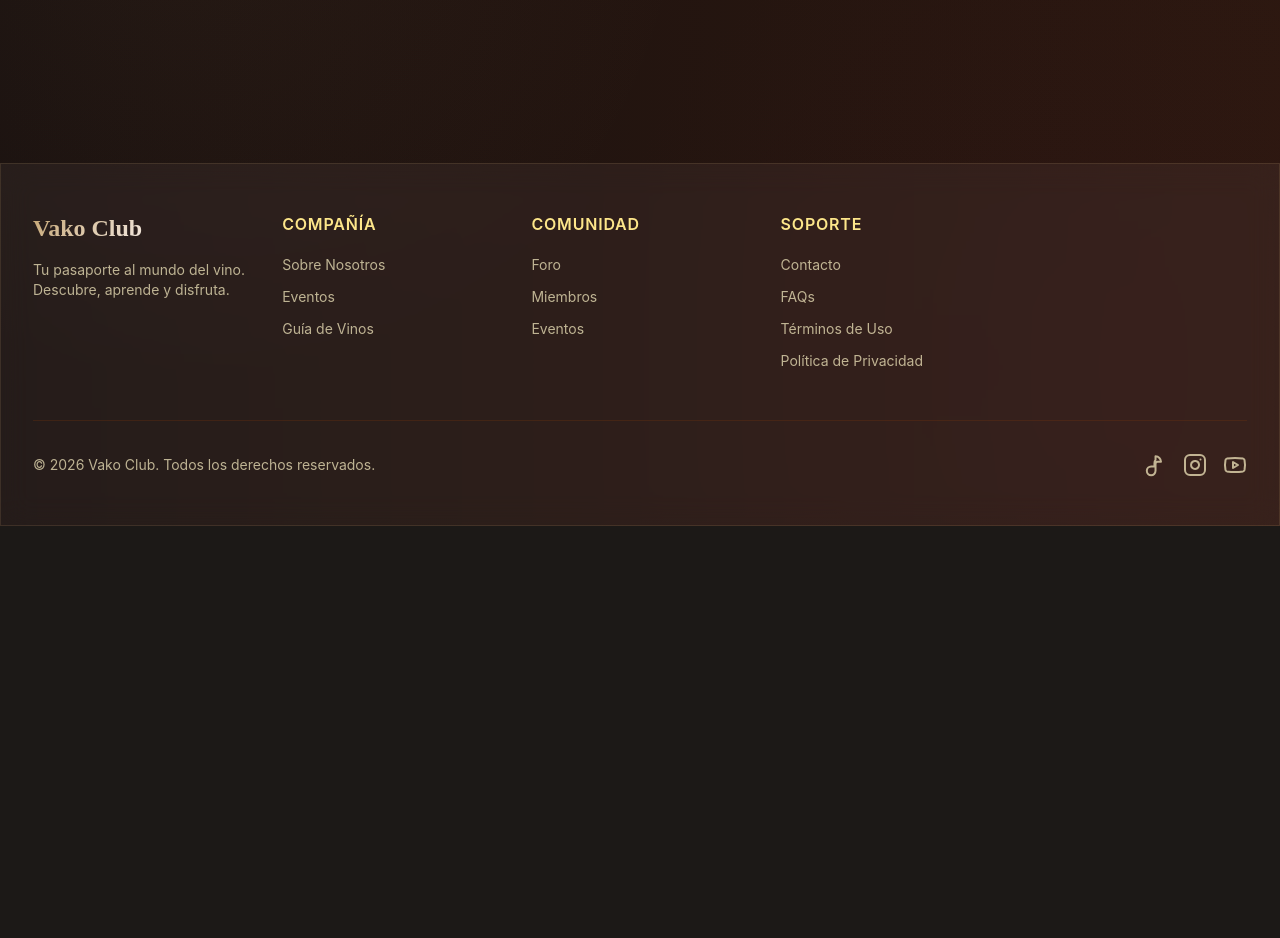
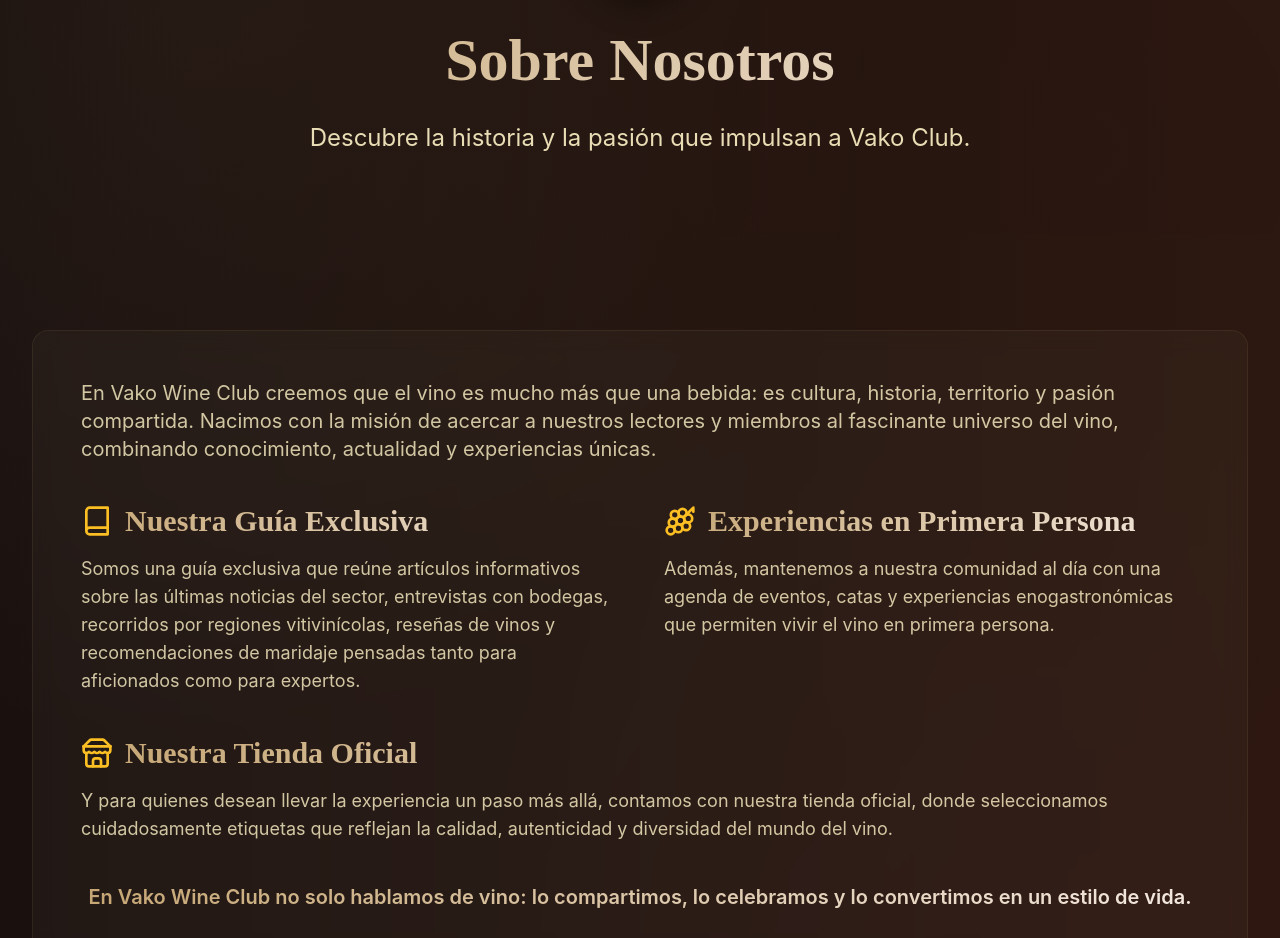
Before and after one commit to VakoWIneClub/vakoClubWebsite, a React (Vite) app: page /sobre-nosotros in a window 1280 px wide. Shown: the part 274-1212 px from the top of the page. Before the commit the page ends 800 px from the top, so only its background shows below. Built offline with nearby package versions, Linux system fonts and the light colour scheme.

Commit message:
about us page

```diff
--- a/src/App.jsx
+++ b/src/App.jsx
@@ -25,6 +25,9 @@
 import { AuthProvider } from '@/contexts/SupabaseAuthContext';
 import ArticlePage from '@/pages/guia/ArticlePage';
 import ArticleEditor from '@/pages/guia/ArticleEditor';
+import EventoPage from '@/pages/eventos/EventoPage';
+import EventoEditor from '@/pages/eventos/EventoEditor';
+import SobreNosotros from '@/pages/SobreNosotros'; // Importar la nueva página
 
 function App() {
   return (
@@ -47,6 +50,9 @@
               <Route path="/guia/editar/:slug" element={<ProtectedRoute adminOnly><ArticleEditor /></ProtectedRoute>} />
               <Route path="/guia/:slug" element={<ArticlePage />} />
               <Route path="/eventos" element={<Eventos />} />
+              <Route path="/eventos/crear" element={<ProtectedRoute adminOnly><EventoEditor /></ProtectedRoute>} />
+              <Route path="/eventos/editar/:slug" element={<ProtectedRoute adminOnly><EventoEditor /></ProtectedRoute>} />
+              <Route path="/eventos/:slug" element={<EventoPage />} />
               <Route path="/comunidad" element={<Comunidad />} />
               <Route path="/tienda" element={<Tienda />} />
               <Route path="/contacto" element={<Contacto />} />
@@ -57,6 +63,7 @@
               <Route path="/politica-privacidad" element={<PoliticaPrivacidad />} />
               <Route path="/email-verification" element={<EmailVerification />} />
               <Route path="/auth/callback" element={<AuthCallback />} />
+              <Route path="/sobre-nosotros" element={<SobreNosotros />} /> {/* Nueva ruta */}
             </Routes>
           </main>
 
--- a/src/components/Footer.jsx
+++ b/src/components/Footer.jsx
@@ -1,3 +1,4 @@
+
 import React from 'react';
 import { Link } from 'react-router-dom';
 import { Instagram, Youtube } from 'lucide-react';
@@ -8,7 +9,7 @@
     {
       title: 'Compañía',
       links: [
-        { name: 'Sobre Nosotros', path: '#' },
+        { name: 'Sobre Nosotros', path: '/sobre-nosotros' },
         { name: 'Eventos', path: '/eventos' },
         { name: 'Guía de Vinos', path: '/guia' },
       ],
--- /dev/null
+++ b/src/pages/SobreNosotros.jsx
@@ -0,0 +1,108 @@
+
+import React from 'react';
+import { Helmet } from 'react-helmet';
+import { motion } from 'framer-motion';
+import { Wine, Book, Grape, Store, Users } from 'lucide-react';
+
+const AboutUs = () => {
+  return (
+    <>
+      <Helmet>
+        <title>Sobre Nosotros - Vako Club | Cultura y Pasión por el Vino</title>
+        <meta name="description" content="Descubre Vako Club: tu guía exclusiva para el fascinante universo del vino. Cultura, historia, experiencias únicas y vinos excepcionales." />
+        <meta property="og:title" content="Sobre Nosotros - Vako Club | Cultura y Pasión por el Vino" />
+        <meta property="og:description" content="Descubre Vako Club: tu guía exclusiva para el fascinante universo del vino. Cultura, historia, experiencias únicas y vinos excepcionales." />
+      </Helmet>
+
+      <section className="relative py-20 overflow-hidden">
+        <div className="absolute inset-0 wine-pattern opacity-20"></div>
+        <div className="relative z-10 max-w-7xl mx-auto px-4 sm:px-6 lg:px-8">
+          <motion.div initial={{ opacity: 0, y: 50 }} animate={{ opacity: 1, y: 0 }} transition={{ duration: 0.8 }} className="text-center space-y-8">
+            <motion.div initial={{ scale: 0 }} animate={{ scale: 1 }} transition={{ delay: 0.2, type: "spring", stiffness: 200 }} className="flex justify-center">
+              <div className="p-6 wine-gradient rounded-full wine-shadow">
+                <Wine className="h-16 w-16 text-white" />
+              </div>
+            </motion.div>
+            <h1 className="font-playfair text-5xl md:text-6xl font-bold wine-text-gradient">Sobre Nosotros</h1>
+            <p className="text-xl md:text-2xl text-amber-100/90 max-w-3xl mx-auto">
+              Descubre la historia y la pasión que impulsan a Vako Club.
+            </p>
+          </motion.div>
+        </div>
+      </section>
+
+      <section className="py-16 md:py-24">
+        <div className="max-w-7xl mx-auto px-4 sm:px-6 lg:px-8">
+          <div className="wine-card rounded-2xl p-8 md:p-12 space-y-10 text-amber-100/80">
+            <motion.p
+              initial={{ opacity: 0, x: -50 }}
+              animate={{ opacity: 1, x: 0 }}
+              transition={{ duration: 0.7, delay: 0.3 }}
+              className="text-lg md:text-xl leading-relaxed"
+            >
+              En Vako Wine Club creemos que el vino es mucho más que una bebida: es cultura, historia, territorio y pasión compartida. Nacimos con la misión de acercar a nuestros lectores y miembros al fascinante universo del vino, combinando conocimiento, actualidad y experiencias únicas.
+            </motion.p>
+
+            <div className="grid grid-cols-1 md:grid-cols-2 gap-8 md:gap-12">
+              <motion.div
+                initial={{ opacity: 0, y: 50 }}
+                animate={{ opacity: 1, y: 0 }}
+                transition={{ duration: 0.7, delay: 0.5 }}
+                className="space-y-4"
+              >
+                <h2 className="font-playfair text-3xl font-bold wine-text-gradient flex items-center">
+                  <Book className="mr-3 h-8 w-8 text-amber-400" />
+                  Nuestra Guía Exclusiva
+                </h2>
+                <p className="text-md md:text-lg leading-relaxed">
+                  Somos una guía exclusiva que reúne artículos informativos sobre las últimas noticias del sector, entrevistas con bodegas, recorridos por regiones vitivinícolas, reseñas de vinos y recomendaciones de maridaje pensadas tanto para aficionados como para expertos.
+                </p>
+              </motion.div>
+
+              <motion.div
+                initial={{ opacity: 0, y: 50 }}
+                animate={{ opacity: 1, y: 0 }}
+                transition={{ duration: 0.7, delay: 0.7 }}
+                className="space-y-4"
+              >
+                <h2 className="font-playfair text-3xl font-bold wine-text-gradient flex items-center">
+                  <Grape className="mr-3 h-8 w-8 text-amber-400" />
+                  Experiencias en Primera Persona
+                </h2>
+                <p className="text-md md:text-lg leading-relaxed">
+                  Además, mantenemos a nuestra comunidad al día con una agenda de eventos, catas y experiencias enogastronómicas que permiten vivir el vino en primera persona.
+                </p>
+              </motion.div>
+            </div>
+
+            <motion.div
+              initial={{ opacity: 0, y: 50 }}
+              animate={{ opacity: 1, y: 0 }}
+              transition={{ duration: 0.7, delay: 0.9 }}
+              className="space-y-4"
+            >
+              <h2 className="font-playfair text-3xl font-bold wine-text-gradient flex items-center">
+                <Store className="mr-3 h-8 w-8 text-amber-400" />
+                Nuestra Tienda Oficial
+              </h2>
+              <p className="text-md md:text-lg leading-relaxed">
+                Y para quienes desean llevar la experiencia un paso más allá, contamos con nuestra tienda oficial, donde seleccionamos cuidadosamente etiquetas que reflejan la calidad, autenticidad y diversidad del mundo del vino.
+              </p>
+            </motion.div>
+
+            <motion.p
+              initial={{ opacity: 0, x: 50 }}
+              animate={{ opacity: 1, x: 0 }}
+              transition={{ duration: 0.7, delay: 1.1 }}
+              className="text-lg md:text-xl leading-relaxed font-semibold text-center mt-10 wine-text-gradient"
+            >
+              En Vako Wine Club no solo hablamos de vino: lo compartimos, lo celebramos y lo convertimos en un estilo de vida.
+            </motion.p>
+          </div>
+        </div>
+      </section>
+    </>
+  );
+};
+
+export default AboutUs;
```
